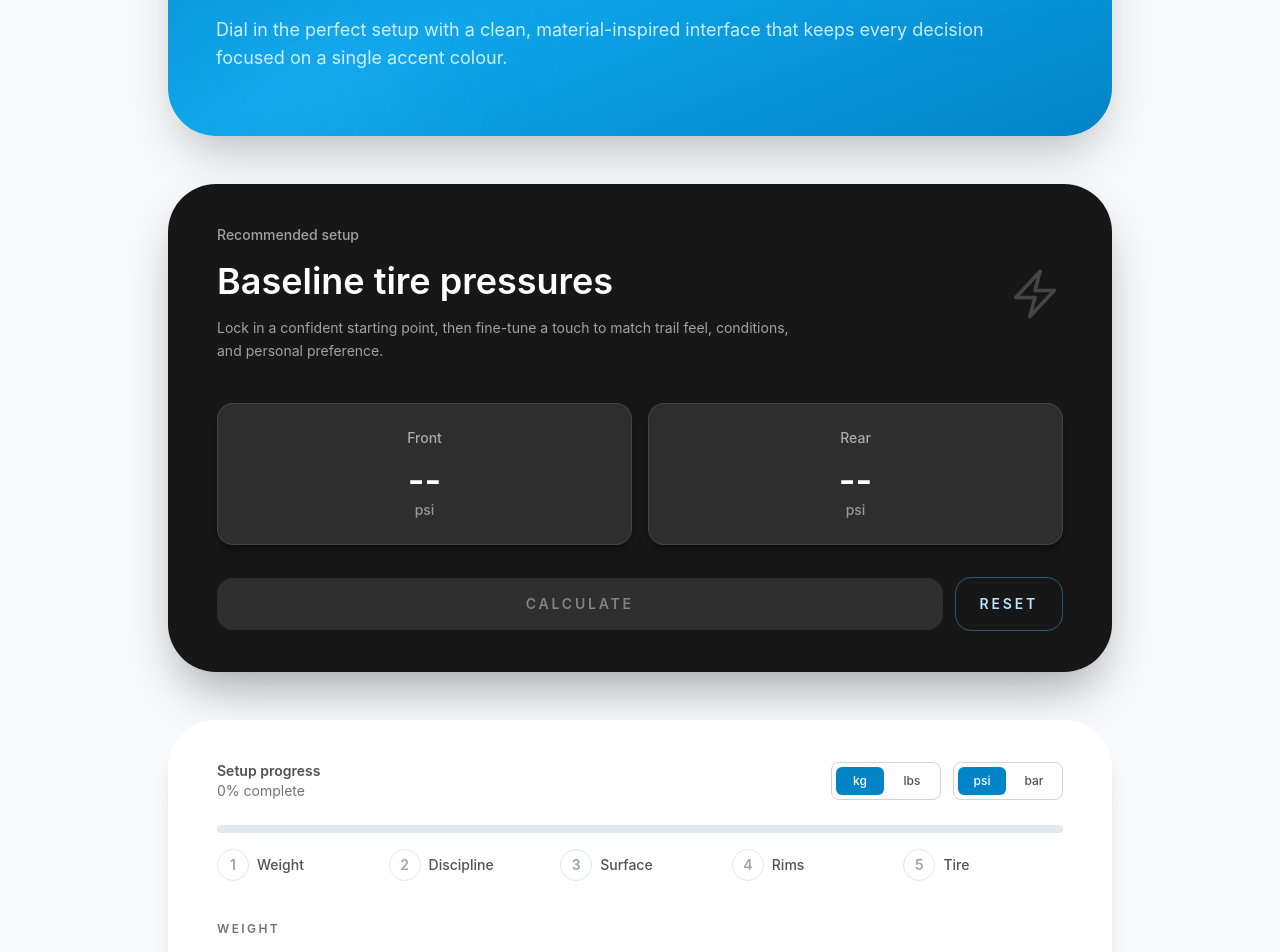
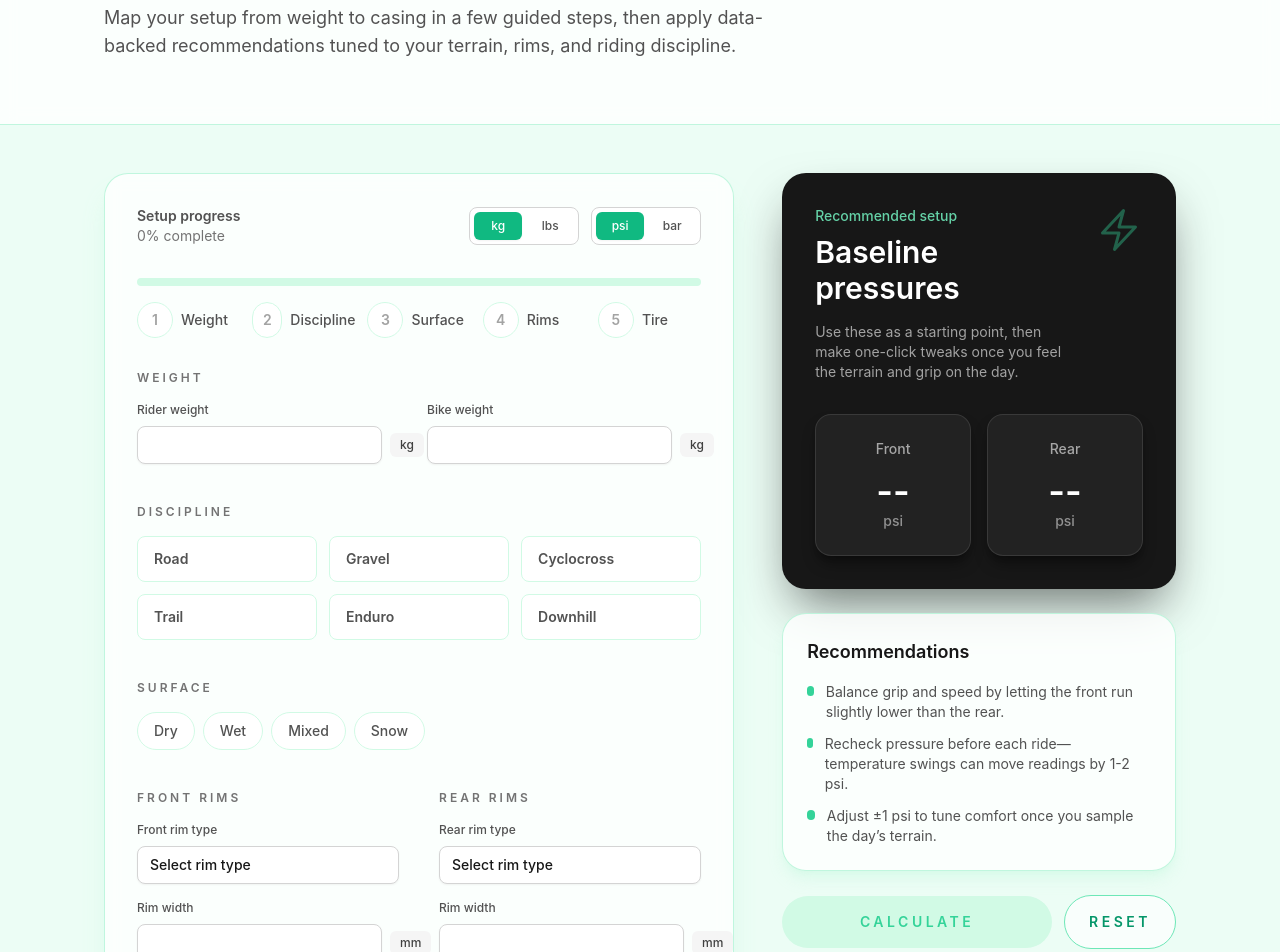
Before and after one commit to eduarde/tire_pressure_guide, a React (Vite) app in the folder frontend/: page / in a window 1280 px wide. Shown: the part 300-1252 px from the top of the page. Built offline with nearby package versions, Linux system fonts and the light colour scheme.

Commit message:
feat: restyle calculator with split layout

```diff
--- a/frontend/src/App.tsx
+++ b/frontend/src/App.tsx
@@ -286,72 +286,25 @@ export default function App() {
   const readyToCalculate = progressPercent === 100;
 
   return (
-    <div className="min-h-screen bg-slate-50 text-neutral-900">
-      <main className="mx-auto flex min-h-screen max-w-5xl flex-col gap-12 px-4 py-16 sm:px-6 lg:px-10">
-        <section className="relative overflow-hidden rounded-[3rem] bg-gradient-to-br from-sky-600 via-sky-500 to-sky-600 px-6 py-16 text-white shadow-2xl sm:px-12">
-          <div className="absolute -top-24 right-6 hidden h-64 w-64 rounded-full bg-sky-400/30 blur-3xl sm:block" aria-hidden />
-          <div className="absolute -bottom-20 left-10 hidden h-56 w-56 rounded-full bg-sky-400/20 blur-3xl sm:block" aria-hidden />
-          <div className="relative max-w-3xl space-y-6">
-            <p className="text-sm font-semibold uppercase tracking-[0.3em] text-white/70">Tire pressure guide</p>
-            <h1 className="text-4xl font-semibold tracking-tight sm:text-5xl lg:text-6xl">Ride-ready pressure confidence</h1>
-            <p className="text-base leading-relaxed text-white/80 sm:text-lg">
-              Dial in the perfect setup with a clean, material-inspired interface that keeps every decision focused on a single accent colour.
+    <div className="min-h-screen bg-emerald-50 text-neutral-900">
+      <header className="border-b border-emerald-200/70 bg-white/80 backdrop-blur">
+        <div className="mx-auto max-w-6xl px-4 py-16 sm:px-6 lg:px-10">
+          <p className="text-sm font-semibold uppercase tracking-[0.4em] text-emerald-500">Tire Pressure Studio</p>
+          <h1 className="mt-6 max-w-3xl text-4xl font-semibold leading-tight tracking-tight text-neutral-900 sm:text-5xl lg:text-6xl">
+            How modern riders dial in confident tire pressure, every single time.
+          </h1>
+          <p className="mt-4 max-w-2xl text-base leading-relaxed text-neutral-600 sm:text-lg">
+            Map your setup from weight to casing in a few guided steps, then apply data-backed recommendations tuned to your
+            terrain, rims, and riding discipline.
           </p>
         </div>
-        </section>
+      </header>
 
-        <section className="rounded-[3rem] border border-neutral-900/30 bg-neutral-900 px-6 py-10 text-white shadow-2xl shadow-neutral-900/40 sm:px-12">
+      <main className="mx-auto max-w-6xl px-4 py-12 sm:px-6 lg:px-10">
+        <div className="grid gap-12 lg:grid-cols-[minmax(0,1.6fr)_minmax(320px,1fr)]">
+          <section className="rounded-3xl border border-emerald-200/70 bg-white/80 p-8 shadow-xl shadow-emerald-100/80 backdrop-blur">
+            <div className="space-y-8">
               <div className="flex flex-col gap-6 sm:flex-row sm:items-center sm:justify-between">
-            <div className="space-y-4">
-              <p className="text-sm font-medium text-white/60">Recommended setup</p>
-              <h2 className="text-3xl font-semibold sm:text-4xl">Baseline tire pressures</h2>
-              <p className="max-w-xl text-sm leading-relaxed text-white/60">
-                Lock in a confident starting point, then fine-tune a touch to match trail feel, conditions, and personal preference.
-              </p>
-            </div>
-            <BoltIcon className="hidden h-14 w-14 shrink-0 text-white/20 sm:block" aria-hidden />
-          </div>
-
-          <div className="mt-10 grid gap-4 sm:grid-cols-2">
-            <div className="rounded-2xl border border-white/10 bg-white/10 px-6 py-6 text-center shadow-lg shadow-black/30">
-              <p className="text-sm font-medium text-white/60">Front</p>
-              <p className="mt-3 text-3xl font-semibold sm:text-4xl">{showResults && pressures ? formatNumber(pressures.front) : "--"}</p>
-              <p className="text-sm font-medium text-white/50">{unitLabel}</p>
-            </div>
-            <div className="rounded-2xl border border-white/10 bg-white/10 px-6 py-6 text-center shadow-lg shadow-black/30">
-              <p className="text-sm font-medium text-white/60">Rear</p>
-              <p className="mt-3 text-3xl font-semibold sm:text-4xl">{showResults && pressures ? formatNumber(pressures.rear) : "--"}</p>
-              <p className="text-sm font-medium text-white/50">{unitLabel}</p>
-            </div>
-          </div>
-
-          <div className="mt-8 flex flex-col gap-3 sm:flex-row sm:items-center sm:justify-between">
-            <button
-              type="submit"
-              form="setup-form"
-              disabled={!readyToCalculate}
-              className={clsx(
-                "inline-flex w-full items-center justify-center rounded-2xl px-6 py-4 text-sm font-semibold uppercase tracking-[0.2em] transition",
-                readyToCalculate
-                  ? "bg-sky-500 text-neutral-900 shadow-lg shadow-sky-500/30 hover:bg-sky-400 focus-visible:outline focus-visible:outline-2 focus-visible:outline-offset-2 focus-visible:outline-sky-200"
-                  : "cursor-not-allowed bg-white/10 text-white/40"
-              )}
-            >
-              CALCULATE
-            </button>
-            <button
-              type="button"
-              onClick={handleReset}
-              className="inline-flex items-center justify-center rounded-2xl border border-sky-400/40 px-6 py-4 text-sm font-semibold uppercase tracking-[0.2em] text-sky-200 transition hover:border-sky-200 hover:text-sky-100"
-            >
-              RESET
-            </button>
-          </div>
-        </section>
-
-        <section className="rounded-[3rem] border border-white/60 bg-white px-6 py-10 shadow-xl sm:px-12">
-          <div className="space-y-6">
-            <div className="flex flex-col gap-4 sm:flex-row sm:items-center sm:justify-between">
                 <div>
                   <p className="text-sm font-semibold text-neutral-600">Setup progress</p>
                   <p className="text-sm text-neutral-500">{progressPercent}% complete</p>
@@ -383,9 +336,9 @@ export default function App() {
               </div>
 
               <div className="space-y-4">
-              <div className="h-2 w-full overflow-hidden rounded-full bg-slate-200">
+                <div className="h-2 w-full overflow-hidden rounded-full bg-emerald-100">
                   <div
-                  className="h-full rounded-full bg-sky-500 transition-[width] duration-300"
+                    className="h-full rounded-full bg-emerald-500 transition-[width] duration-300"
                     style={{ width: `${progressPercent}%` }}
                     aria-hidden
                   />
@@ -395,10 +348,10 @@ export default function App() {
                     <div key={step.label} className="flex items-center gap-2">
                       <span
                         className={clsx(
-                        "flex h-8 w-8 items-center justify-center rounded-full border text-sm font-semibold",
+                          "flex h-9 w-9 items-center justify-center rounded-full border text-sm font-semibold",
                           step.complete
-                          ? "border-sky-500 bg-sky-500 text-white"
-                          : "border-slate-200 bg-white text-neutral-400"
+                            ? "border-emerald-500 bg-emerald-500 text-white"
+                            : "border-emerald-100 bg-white text-neutral-400"
                         )}
                       >
                         {index + 1}
@@ -408,11 +361,10 @@ export default function App() {
                   ))}
                 </div>
               </div>
-          </div>
 
               <form
                 id="setup-form"
-            className="mt-10 space-y-8"
+                className="space-y-10"
                 onSubmit={(event) => {
                   event.preventDefault();
                   if (!readyToCalculate) {
@@ -423,7 +375,7 @@ export default function App() {
                 }}
               >
                 <div className="space-y-4">
-              <p className="text-xs font-semibold uppercase tracking-[0.2em] text-neutral-500">Weight</p>
+                  <p className="text-xs font-semibold uppercase tracking-[0.25em] text-neutral-500">Weight</p>
                   <div className="grid gap-4 sm:grid-cols-2">
                     <InputField
                       label="Rider weight"
@@ -452,9 +404,9 @@ export default function App() {
                   </div>
                 </div>
 
-            <div>
-              <p className="text-xs font-semibold uppercase tracking-[0.2em] text-neutral-500">Discipline</p>
-              <div className="mt-4 flex flex-wrap gap-2">
+                <div className="space-y-4">
+                  <p className="text-xs font-semibold uppercase tracking-[0.25em] text-neutral-500">Discipline</p>
+                  <div className="grid grid-cols-2 gap-3 sm:grid-cols-3">
                     {disciplineOptions.map((option) => (
                       <button
                         key={option.value}
@@ -464,10 +416,10 @@ export default function App() {
                           setShowResults(false);
                         }}
                         className={clsx(
-                      "rounded-lg border border-slate-200 bg-white px-4 py-2 text-sm font-medium transition",
+                          "rounded-lg border border-emerald-100 bg-white px-4 py-3 text-sm font-semibold text-left transition",
                           discipline === option.value
-                        ? "border-sky-500 bg-sky-500 text-white shadow-sm"
-                        : "text-neutral-600 hover:border-sky-200 hover:text-sky-700"
+                            ? "border-emerald-500 bg-emerald-500/10 text-emerald-700 shadow-sm"
+                            : "text-neutral-600 hover:border-emerald-200 hover:text-emerald-700"
                         )}
                       >
                         {option.label}
@@ -476,9 +428,9 @@ export default function App() {
                   </div>
                 </div>
 
-            <div>
-              <p className="text-xs font-semibold uppercase tracking-[0.2em] text-neutral-500">Surface</p>
-              <div className="mt-4 flex flex-wrap gap-2">
+                <div className="space-y-4">
+                  <p className="text-xs font-semibold uppercase tracking-[0.25em] text-neutral-500">Surface</p>
+                  <div className="flex flex-wrap gap-2">
                     {surfaceOptions.map((option) => (
                       <button
                         key={option.value}
@@ -488,10 +440,10 @@ export default function App() {
                           setShowResults(false);
                         }}
                         className={clsx(
-                      "rounded-lg border border-slate-200 bg-white px-4 py-2 text-sm font-medium transition",
+                          "rounded-full border border-emerald-100 bg-white px-4 py-2 text-sm font-medium transition",
                           surface === option.value
-                        ? "border-sky-500 bg-sky-500 text-white shadow-sm"
-                        : "text-neutral-600 hover:border-sky-200 hover:text-sky-700"
+                            ? "border-emerald-500 bg-emerald-500 text-white shadow-sm"
+                            : "text-neutral-600 hover:border-emerald-200 hover:text-emerald-700"
                         )}
                       >
                         {option.label}
@@ -500,9 +452,9 @@ export default function App() {
                   </div>
                 </div>
 
-            <div className="grid gap-8 md:grid-cols-2">
+                <div className="grid gap-10 lg:grid-cols-2">
                   <div className="space-y-4">
-                <p className="text-xs font-semibold uppercase tracking-[0.2em] text-neutral-500">Front rims</p>
+                    <p className="text-xs font-semibold uppercase tracking-[0.25em] text-neutral-500">Front rims</p>
                     <SelectField
                       label="Front rim type"
                       value={frontRimType}
@@ -527,7 +479,7 @@ export default function App() {
                     />
                   </div>
                   <div className="space-y-4">
-                <p className="text-xs font-semibold uppercase tracking-[0.2em] text-neutral-500">Rear rims</p>
+                    <p className="text-xs font-semibold uppercase tracking-[0.25em] text-neutral-500">Rear rims</p>
                     <SelectField
                       label="Rear rim type"
                       value={rearRimType}
@@ -553,9 +505,9 @@ export default function App() {
                   </div>
                 </div>
 
-            <div className="grid gap-8 md:grid-cols-2">
+                <div className="grid gap-10 lg:grid-cols-2">
                   <div className="space-y-4">
-                <p className="text-xs font-semibold uppercase tracking-[0.2em] text-neutral-500">Front tire</p>
+                    <p className="text-xs font-semibold uppercase tracking-[0.25em] text-neutral-500">Front tire</p>
                     <InputField
                       label="Width"
                       type="number"
@@ -580,7 +532,7 @@ export default function App() {
                     />
                   </div>
                   <div className="space-y-4">
-                <p className="text-xs font-semibold uppercase tracking-[0.2em] text-neutral-500">Rear tire</p>
+                    <p className="text-xs font-semibold uppercase tracking-[0.25em] text-neutral-500">Rear tire</p>
                     <InputField
                       label="Width"
                       type="number"
@@ -606,7 +558,77 @@ export default function App() {
                   </div>
                 </div>
               </form>
+            </div>
           </section>
+
+          <aside className="flex flex-col gap-6">
+            <div className="rounded-3xl border border-neutral-900/40 bg-neutral-900 p-8 text-white shadow-2xl shadow-neutral-900/60">
+              <div className="flex items-start justify-between gap-6">
+                <div>
+                  <p className="text-sm font-medium text-emerald-300/90">Recommended setup</p>
+                  <h2 className="mt-2 text-3xl font-semibold">Baseline pressures</h2>
+                  <p className="mt-4 text-sm text-white/60">
+                    Use these as a starting point, then make one-click tweaks once you feel the terrain and grip on the day.
+                  </p>
+                </div>
+                <BoltIcon className="hidden h-12 w-12 shrink-0 text-emerald-400/40 lg:block" aria-hidden />
+              </div>
+              <div className="mt-8 grid gap-4 sm:grid-cols-2">
+                <div className="rounded-2xl border border-white/10 bg-white/5 px-6 py-6 text-center shadow-lg shadow-black/40">
+                  <p className="text-sm font-medium text-white/60">Front</p>
+                  <p className="mt-3 text-3xl font-semibold sm:text-4xl">{showResults && pressures ? formatNumber(pressures.front) : "--"}</p>
+                  <p className="text-sm font-medium text-white/50">{unitLabel}</p>
+                </div>
+                <div className="rounded-2xl border border-white/10 bg-white/5 px-6 py-6 text-center shadow-lg shadow-black/40">
+                  <p className="text-sm font-medium text-white/60">Rear</p>
+                  <p className="mt-3 text-3xl font-semibold sm:text-4xl">{showResults && pressures ? formatNumber(pressures.rear) : "--"}</p>
+                  <p className="text-sm font-medium text-white/50">{unitLabel}</p>
+                </div>
+              </div>
+            </div>
+
+            <div className="rounded-3xl border border-emerald-200/70 bg-white/80 p-6 shadow-lg shadow-emerald-100/70">
+              <h3 className="text-lg font-semibold text-neutral-900">Recommendations</h3>
+              <ul className="mt-4 space-y-3 text-sm text-neutral-600">
+                <li className="flex items-start gap-3">
+                  <span className="mt-1 h-2.5 w-2.5 rounded-full bg-emerald-400" aria-hidden />
+                  Balance grip and speed by letting the front run slightly lower than the rear.
+                </li>
+                <li className="flex items-start gap-3">
+                  <span className="mt-1 h-2.5 w-2.5 rounded-full bg-emerald-400" aria-hidden />
+                  Recheck pressure before each ride—temperature swings can move readings by 1-2 {unitLabel}.
+                </li>
+                <li className="flex items-start gap-3">
+                  <span className="mt-1 h-2.5 w-2.5 rounded-full bg-emerald-400" aria-hidden />
+                  Adjust ±1 {unitLabel} to tune comfort once you sample the day’s terrain.
+                </li>
+              </ul>
+            </div>
+
+            <div className="flex flex-col gap-3 sm:flex-row sm:items-center sm:justify-end">
+              <button
+                type="submit"
+                form="setup-form"
+                disabled={!readyToCalculate}
+                className={clsx(
+                  "flex-1 rounded-full px-6 py-4 text-sm font-semibold uppercase tracking-[0.25em] transition",
+                  readyToCalculate
+                    ? "bg-emerald-500 text-neutral-900 shadow-lg shadow-emerald-400/40 hover:bg-emerald-400 focus-visible:outline focus-visible:outline-2 focus-visible:outline-offset-2 focus-visible:outline-emerald-200"
+                    : "cursor-not-allowed bg-emerald-100 text-emerald-400"
+                )}
+              >
+                CALCULATE
+              </button>
+              <button
+                type="button"
+                onClick={handleReset}
+                className="inline-flex items-center justify-center rounded-full border border-emerald-300 bg-white/70 px-6 py-4 text-sm font-semibold uppercase tracking-[0.25em] text-emerald-600 transition hover:border-emerald-400 hover:text-emerald-700"
+              >
+                RESET
+              </button>
+            </div>
+          </aside>
+        </div>
       </main>
     </div>
   );
--- a/frontend/src/components/InputField.tsx
+++ b/frontend/src/components/InputField.tsx
@@ -15,7 +15,7 @@ export function InputField({ label, helper, unit, className, ...props }: InputFi
           {...props}
           className={clsx(
             "flex-1 rounded-lg border border-neutral-300 bg-white px-3 py-2 text-sm text-neutral-900 shadow-sm",
-            "placeholder:text-neutral-400 focus:border-sky-600 focus:outline-none focus:ring-2 focus:ring-sky-600/15",
+            "placeholder:text-neutral-400 focus:border-emerald-500 focus:outline-none focus:ring-2 focus:ring-emerald-500/20",
             className
           )}
         />
--- a/frontend/src/components/SegmentedControl.tsx
+++ b/frontend/src/components/SegmentedControl.tsx
@@ -25,8 +25,8 @@ export function SegmentedControl<T extends string>({ options, value, onChange, c
             className={clsx(
               "min-w-[48px] rounded-md px-3 py-1.5 transition",
               active
-                ? "bg-sky-600 text-white shadow-sm"
-                : "text-neutral-600 hover:bg-sky-50 hover:text-sky-700"
+                ? "bg-emerald-500 text-white shadow-sm"
+                : "text-neutral-600 hover:bg-emerald-50 hover:text-emerald-700"
             )}
           >
             {option.label}
--- a/frontend/src/components/SelectField.tsx
+++ b/frontend/src/components/SelectField.tsx
@@ -25,7 +25,7 @@ export function SelectField({
           {...props}
           className={clsx(
             "flex-1 appearance-none rounded-lg border border-neutral-300 bg-white px-3 py-2 text-sm text-neutral-900 shadow-sm",
-            "focus:border-sky-600 focus:outline-none focus:ring-2 focus:ring-sky-600/15",
+            "focus:border-emerald-500 focus:outline-none focus:ring-2 focus:ring-emerald-500/20",
             className
           )}
         >
--- a/frontend/src/components/TogglePill.tsx
+++ b/frontend/src/components/TogglePill.tsx
@@ -17,7 +17,7 @@ export function TogglePill({ label, description, icon, active, onClick }: Toggle
         "group flex h-20 flex-1 min-w-[120px] flex-col justify-center rounded-2xl border px-4 transition",
         "border-white/10 bg-white/5 text-left",
         active
-          ? "border-crimson-400/70 bg-crimson-500/10 text-white shadow-panel"
+          ? "border-emerald-400/70 bg-emerald-500/10 text-white shadow-panel"
           : "hover:border-white/30 hover:bg-white/10"
       )}
     >
--- a/frontend/src/styles.css
+++ b/frontend/src/styles.css
@@ -7,7 +7,7 @@
 }
 
 body {
-  @apply min-h-screen bg-slate-100 text-neutral-900 antialiased;
+  @apply min-h-screen bg-emerald-50 text-neutral-900 antialiased;
 }
 
 ::-webkit-scrollbar {
```
Lines whose indentation alone changed are shown as unchanged.
